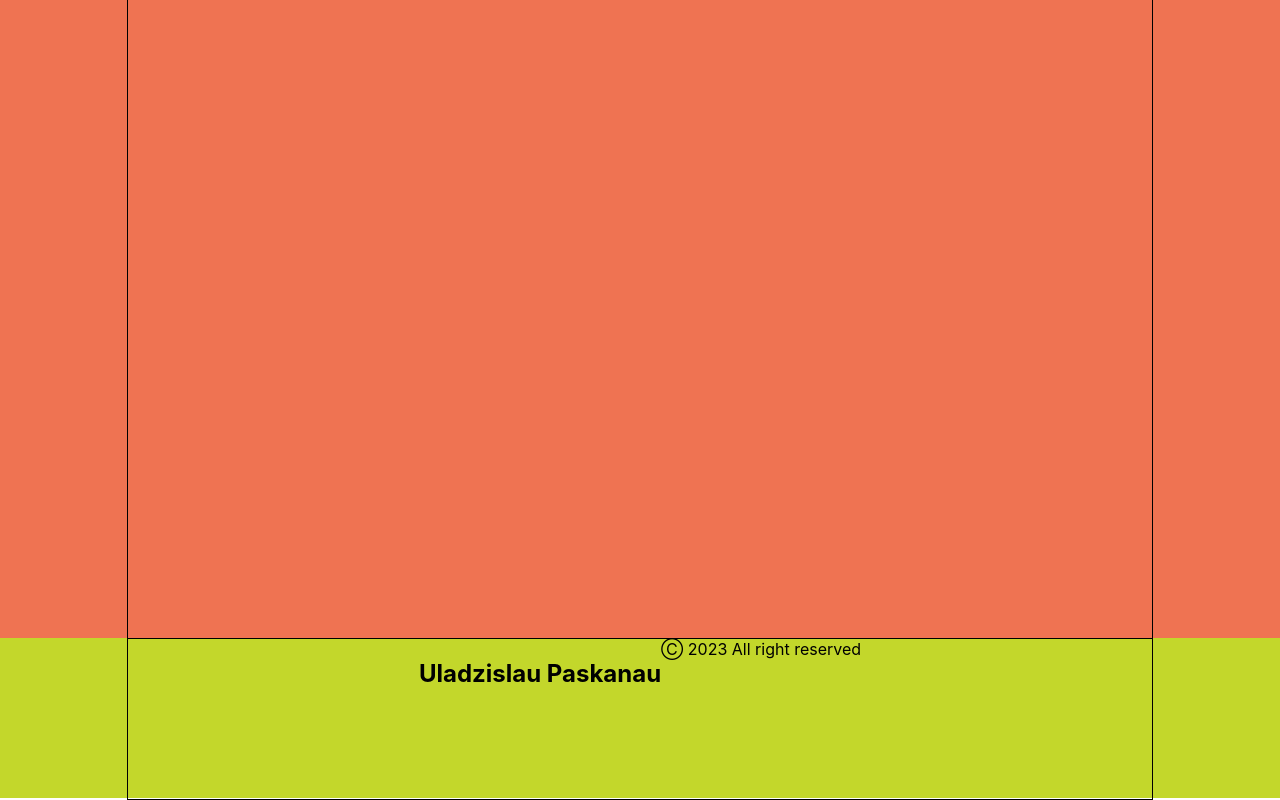
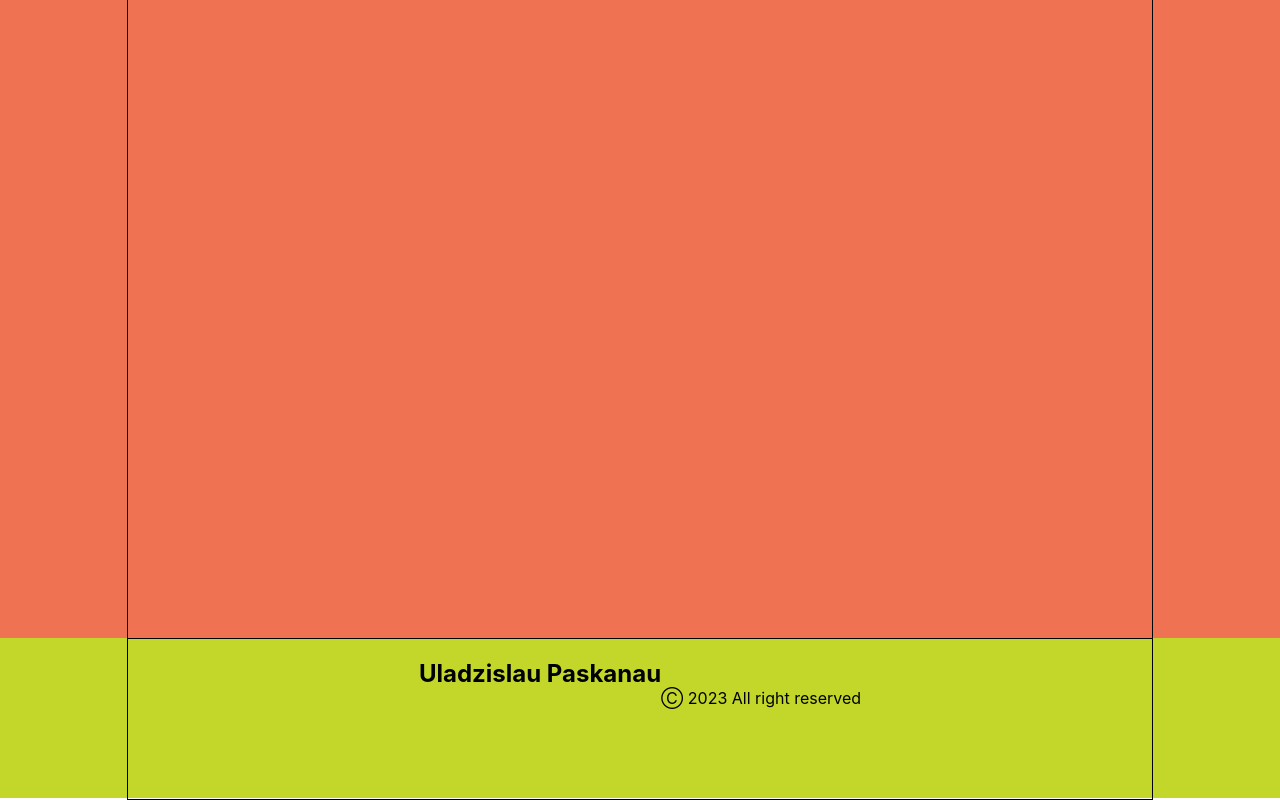
Before and after one commit to Paskinho/my_portfolio, a React (Create React App) app: page / in a window 1280 px wide. Shown: the part 1842-2642 px from the top of the page. Built offline with nearby package versions, Linux system fonts and the light colour scheme.

Commit message:
some refactoring with Footer.tsx 3

```diff
--- a/src/components/contacts/Contacts.tsx
+++ b/src/components/contacts/Contacts.tsx
@@ -5,7 +5,7 @@ import sContainer from "../../common/styles/Container.module.css";
 export const Contacts = () => {
 
     const SendCallback = () => {
-        return alert('Done!')
+        return alert('Thank you')
     }
 
     return(
--- a/src/components/footer/Footer.module.css
+++ b/src/components/footer/Footer.module.css
@@ -17,6 +17,8 @@
 
 .right {
     display: flex;
+    flex-direction: column;
     justify-content: end;
+    align-items: center;
 
 }
--- a/src/components/footer/Footer.tsx
+++ b/src/components/footer/Footer.tsx
@@ -7,12 +7,9 @@ export const Footer = () => {
         <div className={s.footerBlock}>
             <div className={`${sContainer.container} ${s.footerContainer}`}>
                 <div className={s.name}>
-            <h2>Uladzislau Paskanau </h2>
+            <h2>Uladzislau Paskanau</h2>
                     <div className={s.right}>
-            <span>
-
                 Ⓒ 2023 All right reserved
-                 </span>
                     </div>
                 </div>
             </div>
```
